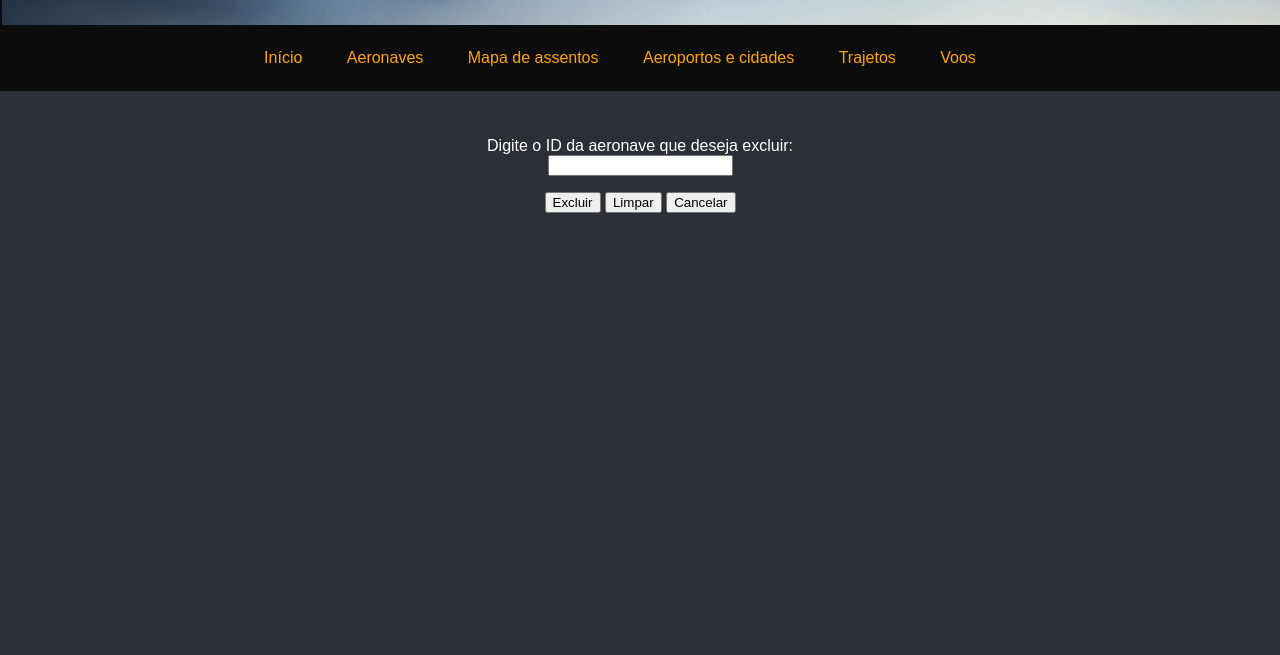
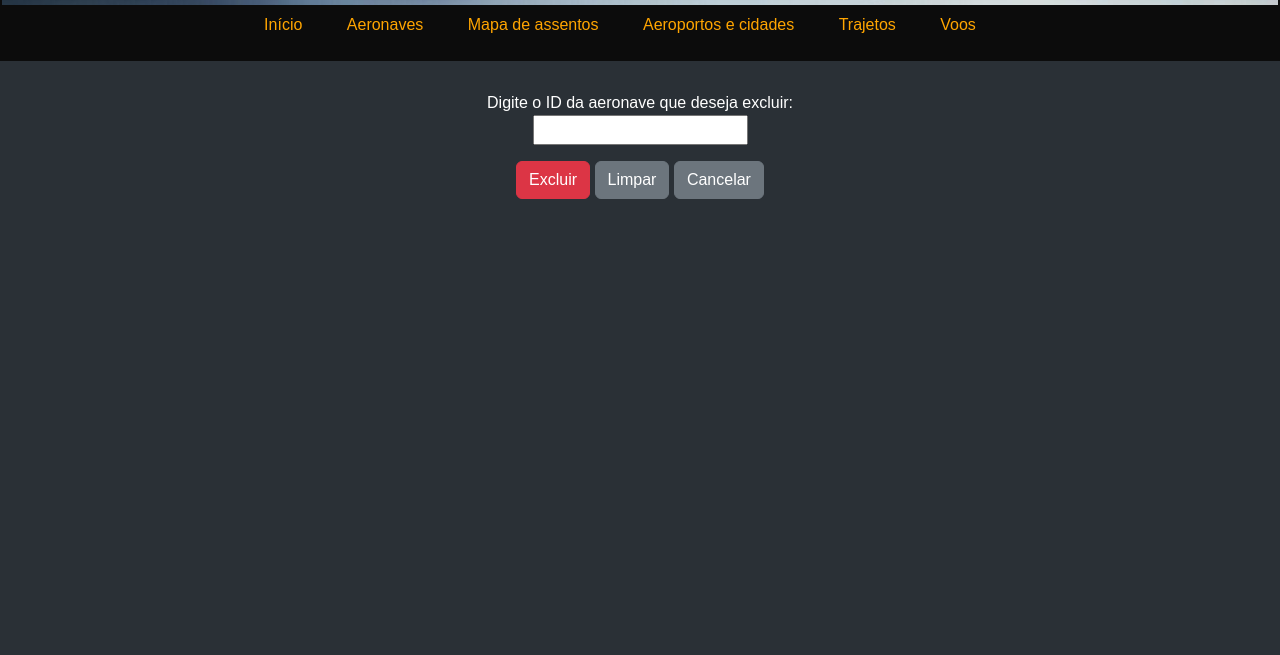
Before and after one commit to leogianfagna/AeroPuc, a website: page src/paginas/admin/excluir/aeronaves.html in a window 1280 px wide. Shown: the part 145-800 px from the top of the page. Drawn offline with nearby package versions, Linux system fonts and the light colour scheme.

Commit message:
em /excluir, add biblioteca bootstrap, melhorado os botoes e algumas logicas

```diff
--- a/src/paginas/admin/excluir/aeronaves.html
+++ b/src/paginas/admin/excluir/aeronaves.html
@@ -3,6 +3,7 @@
     <head>
         <meta charset="utf-8">
         <meta name="viewport" content="width=device-width, initial-scale=1">
+        <link href="https://cdn.jsdelivr.net/npm/bootstrap@5.3.2/dist/css/bootstrap.min.css" rel="stylesheet" integrity="sha384-T3c6CoIi6uLrA9TneNEoa7RxnatzjcDSCmG1MXxSR1GAsXEV/Dwwykc2MPK8M2HN" crossorigin="anonymous">
         <link rel="stylesheet" href="/src/assets/css/forms.css">
         <title>Aeronaves</title>
         <script src="/src/javascripts/excluir.js"></script>
@@ -37,10 +38,29 @@
                 <p>
                     <label for ="id">Digite o ID da aeronave que deseja excluir:</label><br/>
                     <input type="number" id="id" name="id" maxlength="2" size="1"/>
-                <p >
-                    <button type="button" onclick="excluir();" id="btnExcluir" name="btnExcluir">Excluir</button>
-                    <button type="reset" id="btnLimpar">Limpar</button>
-                    <button type="button" id="btnCancelar"><a href="/src/paginas/admin/opções/aeronaves.html" class="botaoPadrao">Cancelar</a></button>
+                </p>
+                <p>
+                    <button
+                        type="button"
+                        class="btn btn-danger"
+                        onclick="excluir();"
+                        id="btnExcluir"
+                        name="btnExcluir">
+                        Excluir
+                    </button>
+                    <button
+                        type="reset"
+                        class="btn btn-secondary"
+                        id="btnLimpar">
+                        Limpar
+                    </button>
+                    <a
+                        class="btn btn-secondary"
+                        href="/src/paginas/admin/opções/aeronaves.html"
+                        id="btnCancelar"
+                        role="button">
+                        Cancelar
+                    </a>
                 </p>
             </div>
             <p id="status" class="statusError"></p>
```
Also changed, not shown: src/paginas/admin/excluir/aeroportos.html (+24 -4 lines), src/paginas/admin/excluir/assentos.html (+24 -4 lines), src/paginas/admin/excluir/trajetos.html (+24 -4 lines), src/paginas/admin/excluir/voos.html (+24 -4 lines).
